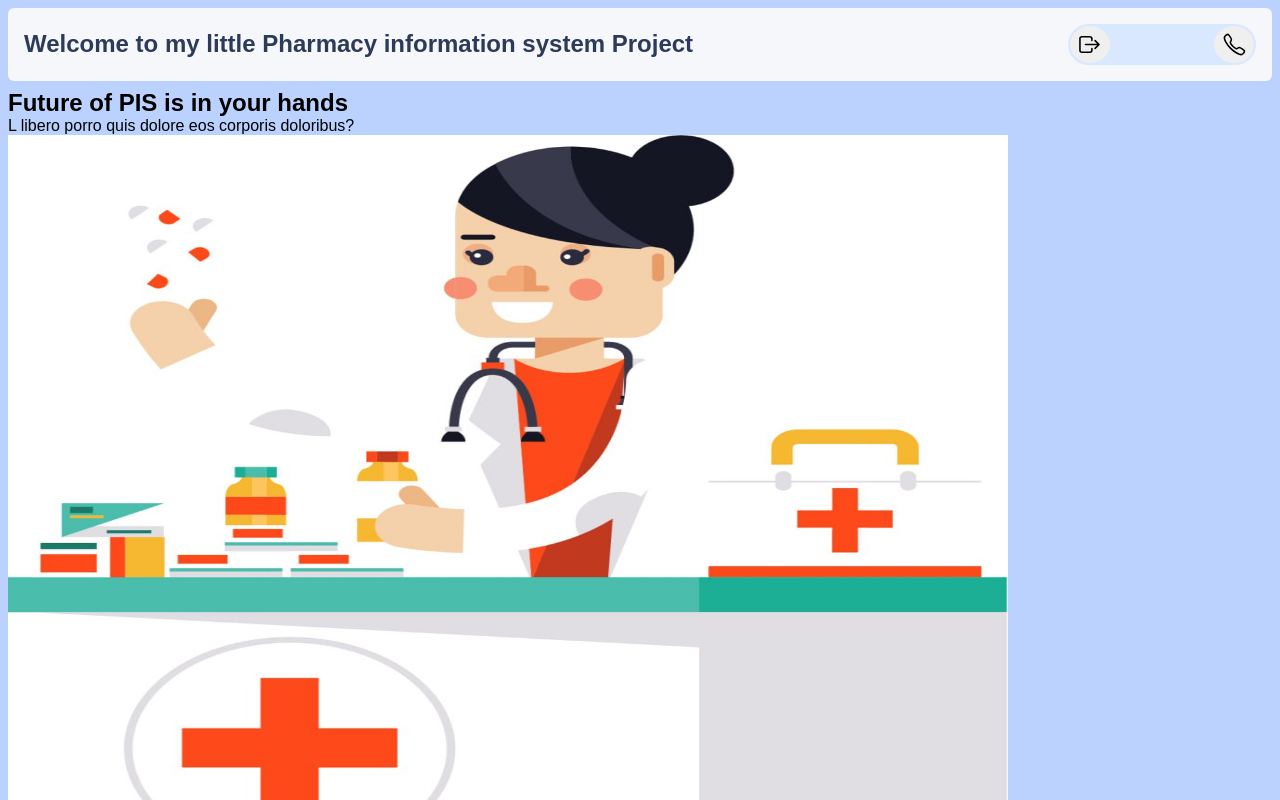
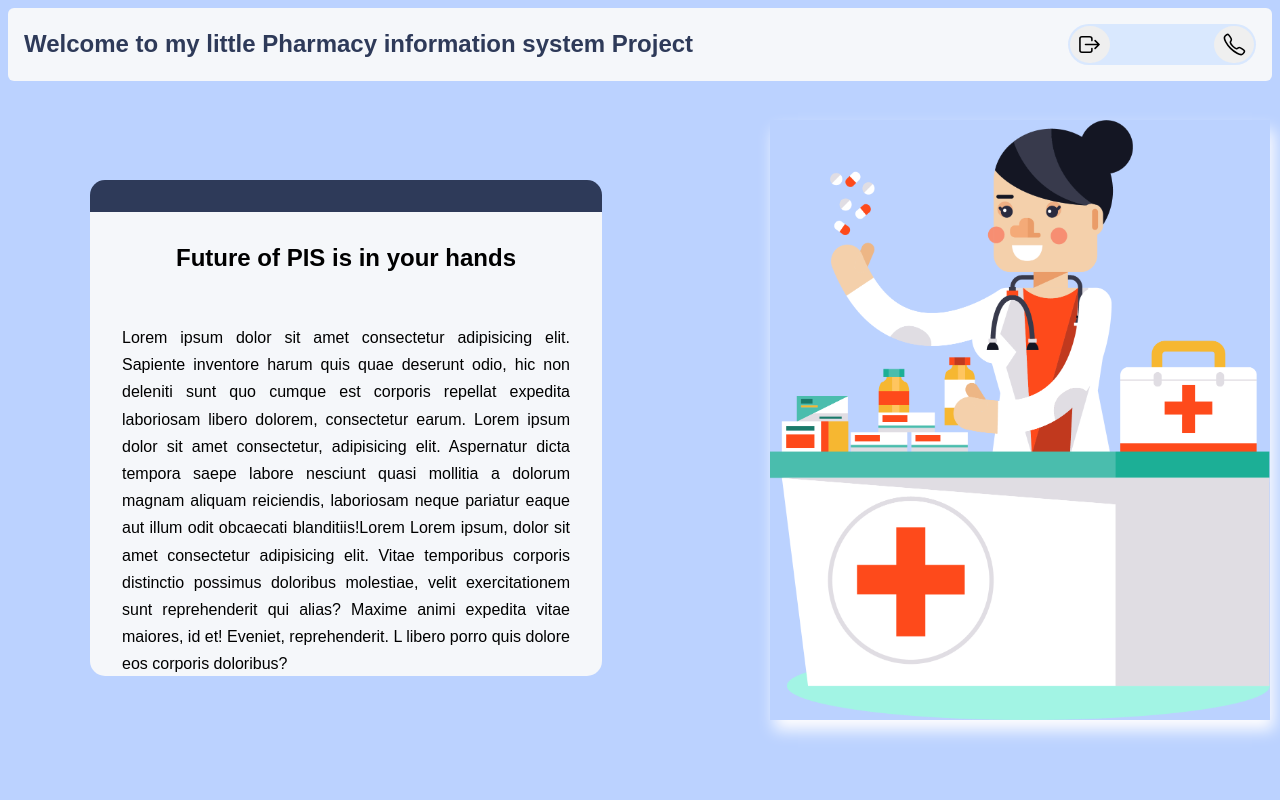
Before and after one commit to Alimateee/PIS-Pharmacy-information-System-, a React (Vite) app: page / in a window 1280 px wide. Shown: the top 800 px of the page. Built offline with nearby package versions, Linux system fonts and the light colour scheme.

Commit message:
add .png homePage photo , add some style fo home.tsx for styling the first page of the PIS system

```diff
--- a/src/Project/Footer.tsx
+++ b/src/Project/Footer.tsx
@@ -1,6 +1,3 @@
-
-
-
 
 export default function Footer() {
     return (
--- a/src/Project/MainContent/Sidebar/home.tsx
+++ b/src/Project/MainContent/Sidebar/home.tsx
@@ -1,13 +1,19 @@
 import React from 'react'
-import firstPageImage from '../../../../photo_2025-05-13_18-54-02.jpg'
+import firstPageImage from '../../../../2447145.png'
 
 export default function Home() {
     return (
         <React.Fragment>
             <div className="container-HomePage">
-                <h2 className='titleHomePage'>Future of PIS is in your hands</h2>
-                <div className='mainTextHomePage'>L libero porro quis dolore eos corporis doloribus?</div>
-                <img src={firstPageImage} alt="first page of PIS Poster" width={1000} height={800}/>
+                <div className="contentOfHomePage">
+                    <div className="titleHomeContext">
+                        <h2 className='titleHomePage'>Future of PIS is in your hands</h2>
+                    </div>
+                    <div className="mainTextHome">
+                        <div className='mainTextHomePage'> Lorem ipsum dolor sit amet consectetur adipisicing elit. Sapiente inventore harum quis quae deserunt odio, hic non deleniti sunt quo cumque est corporis repellat expedita laboriosam libero dolorem, consectetur earum. Lorem ipsum dolor sit amet consectetur, adipisicing elit. Aspernatur dicta tempora saepe labore nesciunt quasi mollitia a dolorum magnam aliquam reiciendis, laboriosam neque pariatur eaque aut illum odit obcaecati blanditiis!Lorem Lorem ipsum, dolor sit amet consectetur adipisicing elit. Vitae temporibus corporis distinctio possimus doloribus molestiae, velit exercitationem sunt reprehenderit qui alias? Maxime animi expedita vitae maiores, id et! Eveniet, reprehenderit. L libero porro quis dolore eos corporis doloribus?</div>
+                    </div>
+                </div>
+                <img src={firstPageImage} alt="first page of PIS Poster" className='imageOfHome' width={500} height={600}/>
             </div>
         </React.Fragment>
     )
--- a/src/index.css
+++ b/src/index.css
@@ -182,6 +182,41 @@
 
 .container-HomePage {
   width: 81rem;
+  display: flex;
+}
+.container-HomePage .imageOfHome {
+  position: absolute;
+  left: 770px;
+  top: 120px;
+  box-shadow: 4px 10px 15px rgb(255, 254, 254);
+}
+.container-HomePage .contentOfHomePage {
+  display: flex;
+  background-color: #F5F7FA;
+  flex-direction: column;
+  position: absolute;
+  top: 180px;
+  left: 90px;
+  border-radius: 15px;
+  border-style: inset;
+  border: 0;
+  border-top: 2rem solid #2E3A59;
+  padding: 2rem;
+  row-gap: 4rem;
+  width: 35%;
+  transition: all 0.3s ease;
+  height: 50%;
+}
+.container-HomePage .contentOfHomePage .titleHomeContext {
+  height: 1rem;
+  text-align: center;
+}
+.container-HomePage .contentOfHomePage .mainTextHome {
+  line-height: 1.7rem;
+  text-align: justify;
+}
+.container-HomePage .contentOfHomePage:hover {
+  transform: translateY(-5px);
 }
 
 .container-AddPerscription {
--- a/src/style/_MainContent.scss
+++ b/src/style/_MainContent.scss
@@ -10,4 +10,5 @@
     margin: 0.5rem;
     column-gap: 10px;
     min-height: 100vh;
+
 }
--- a/src/style/_footer.scss
+++ b/src/style/_footer.scss
@@ -1,7 +1,5 @@
 .PIS-footer {
     background-color: #2E3A59;
     color: #F5F7FA;
-    // margin: .4rem;
-    // border-radius: 5px;
     padding: 1rem;
 }
--- a/src/style/_home.scss
+++ b/src/style/_home.scss
@@ -1,3 +1,40 @@
 .container-HomePage {
     width: 81rem;
+    display: flex;
+
+    .imageOfHome {
+        position: absolute;
+        left: 770px;
+        top: 120px;
+        box-shadow: 4px 10px 15px rgb(255, 254, 254);
+    }
+
+    .contentOfHomePage {
+        display: flex;
+        background-color: #F5F7FA;
+        flex-direction: column;
+        position: absolute;
+        top: 180px;
+        left: 90px;
+        border-radius: 15px;
+        border-style: inset;
+        border: 0;
+        border-top: 2rem solid #2E3A59;
+        padding: 2rem;
+        row-gap: 4rem;
+        width: 35%;
+        transition: all .3s ease;
+        height: 50%;
+        .titleHomeContext {
+            height: 1rem;
+            text-align: center;
+        }
+        .mainTextHome {
+            line-height: 1.7rem;
+            text-align: justify;
+        }
+    }
+    .contentOfHomePage:hover {
+        transform: translateY(-5px)
+    }
 }
```
Also changed, not shown: 2447145.png (added), 1 other file (tests, documents, lock files or other folders).
